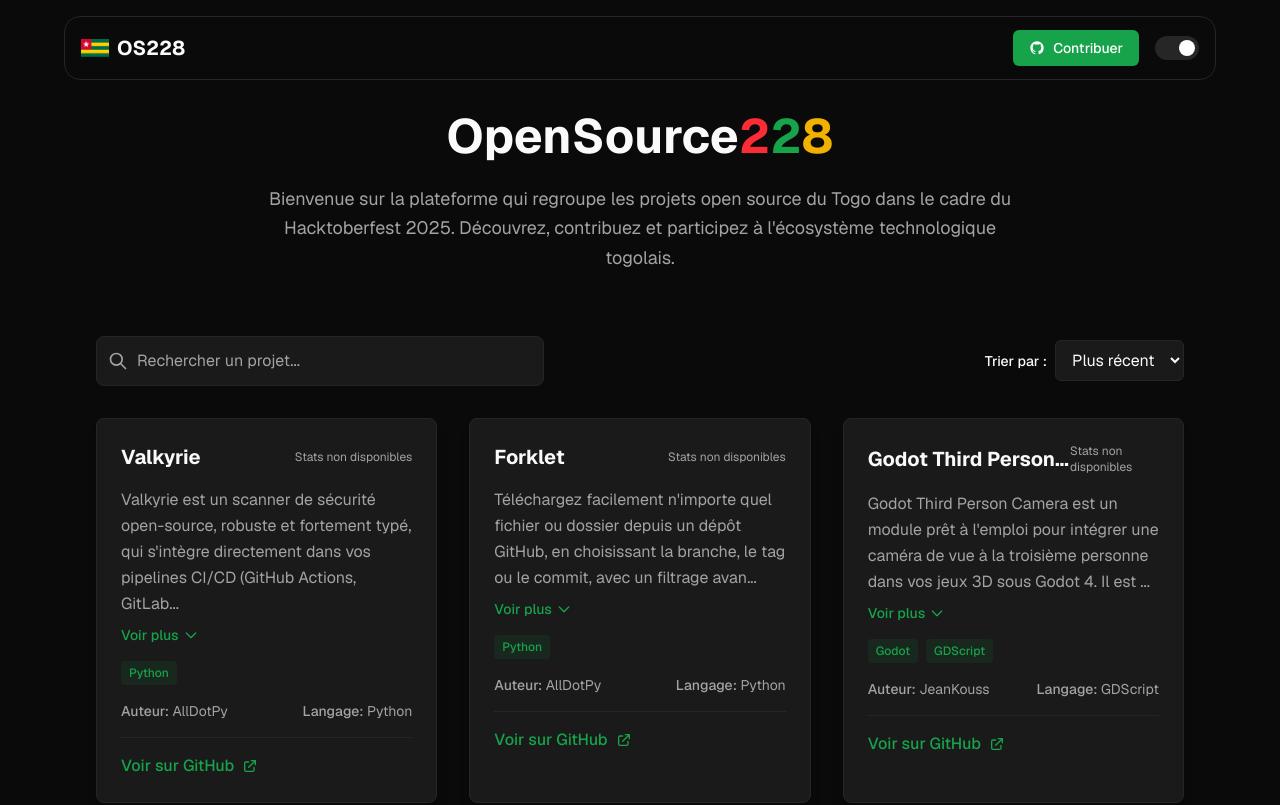
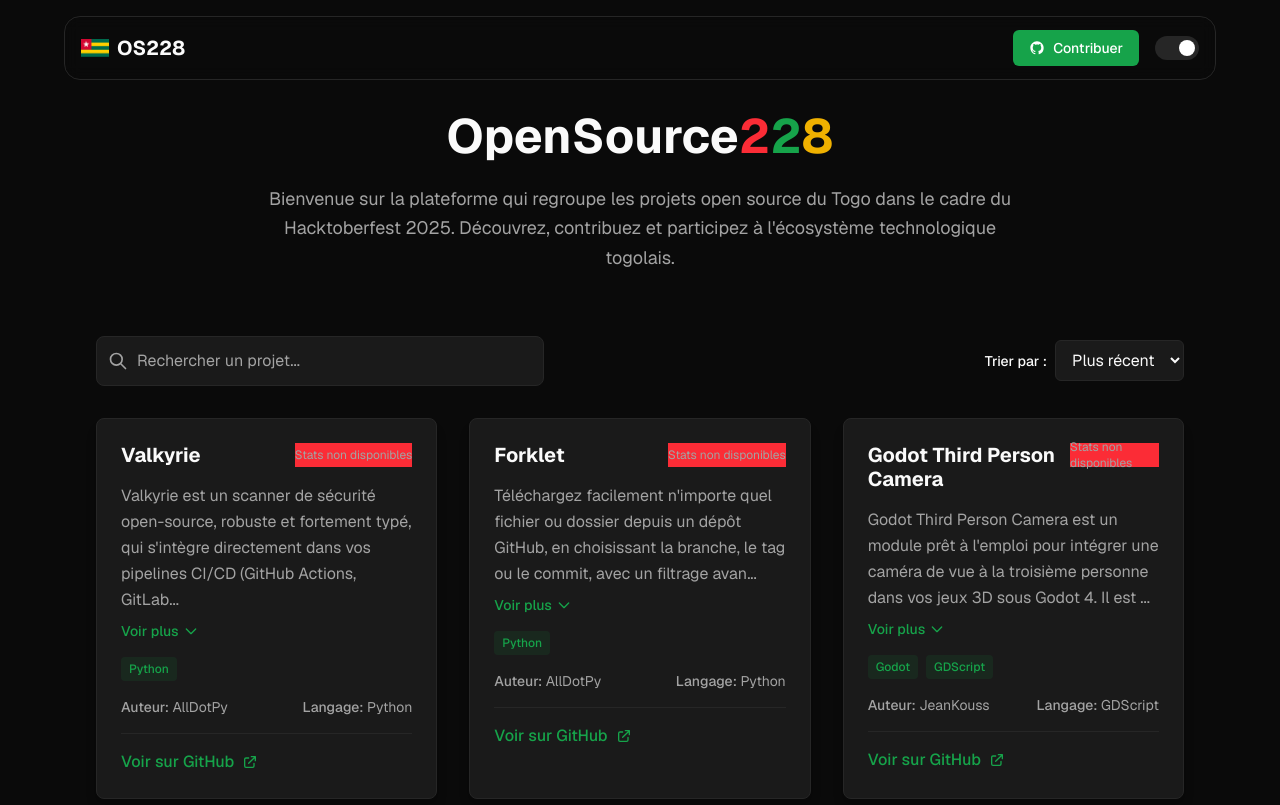
Before and after one commit to IlemLembo/os228, a Next.js app: page / in a window 1280 px wide. Shown: the top 805 px of the page. Built offline with nearby package versions, Linux system fonts and the light colour scheme; no server answers.

Commit message:
fix: remove line-clamp , items-center and add height on icon container

```diff
--- a/components/ProjectCard.tsx
+++ b/components/ProjectCard.tsx
@@ -21,11 +21,11 @@
 
   return (
     <div className="bg-card rounded-lg p-6 shadow-lg hover:shadow-xl transition-shadow duration-300 border border-border">
-      <div className="flex items-center  justify-between  mb-4">
-        <h3 className="text-xl font-bold line-clamp-1 text-card-foreground">
+      <div className="flex items-start  justify-between  mb-4">
+        <h3 className="text-xl font-bold leading-6 text-card-foreground">
           {project.name}
         </h3>
-        <div className="flex  align-middle gap-3 text-muted-foreground text-sm">
+        <div className="flex h-6 bg-red-500 items-center gap-3 text-muted-foreground text-sm">
           {loading ? (
             <div className="flex items-center gap-2">
               <div className="w-4 h-4 border-2 border-primary border-t-transparent rounded-full animate-spin"></div>
```
